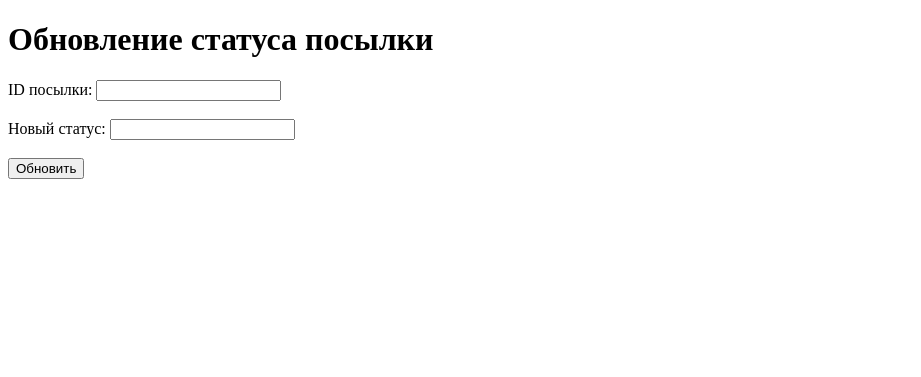
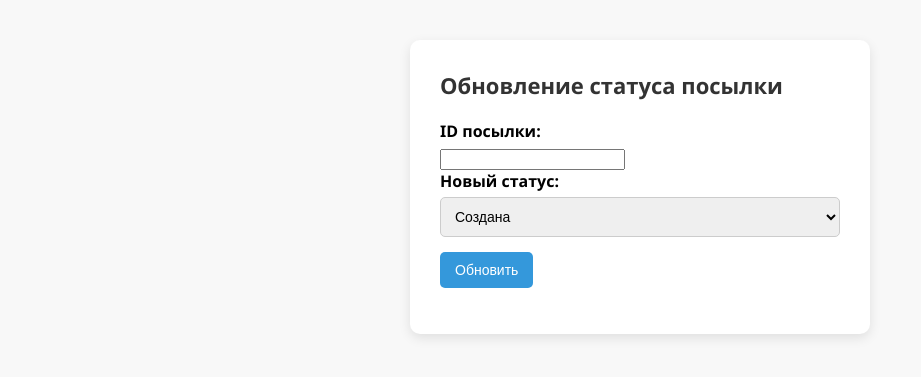
Before and after one commit to EgorStalker/Delivery, a Flask app: page /update_package in a window 1280 px wide. Shown: the top 377 px of the page, without its empty margins (0-921 px from the left). Run offline with Flask 3, Linux system fonts and the light colour scheme.

Commit message:
Добавил файл

```diff
--- a/app.py
+++ b/app.py
@@ -105,7 +105,7 @@ def do_the_add_package():
     db.session.commit()
 
 
-    return "Succesuf"
+    return render_template("sucses.html")
 
 
 @app.route("/add_package",methods=['POST','GET'])
--- a/static/styles.css
+++ b/static/styles.css
@@ -1,43 +1,71 @@
+
 body {
-    font-family: Arial, sans-serif;
-    margin: 20px;
-    background-color: #f9f9f9;
+    font-family: 'Segoe UI', Tahoma, Geneva, Verdana, sans-serif;
+    background-color: #f8f8f8;
+    margin: 0;
+    padding: 0;
 }
 
-h3 {
-    margin-bottom: 20px;
-    color: #333;
+.container {
+    width: 400px;
+    margin: 40px auto;
+    background-color: #fff;
+    padding: 30px;
+    border-radius: 10px;
+    box-shadow: 0 4px 12px rgba(0, 0, 0, 0.1);
 }
 
-form {
-    background-color: white;
-    padding: 20px;
-    border-radius: 8px;
-    box-shadow: 0px 0px 8px rgba(0, 0, 0, 0.1);
-    max-width: 400px;
+h2 {
+    margin-top: 0;
+    margin-bottom: 20px;
+    font-size: 22px;
+    color: #333;
 }
 
 label {
     display: block;
-    margin-top: 10px;
+    margin-bottom: 5px;
     font-weight: bold;
 }
 
-select, button {
-    margin-top: 5px;
-    padding: 8px;
+input[type="text"],
+select {
     width: 100%;
+    padding: 10px;
+    margin-bottom: 15px;
     font-size: 14px;
     border: 1px solid #ccc;
-    border-radius: 4px;
+    border-radius: 5px;
 }
 
-button {
-    background-color: #4CAF50;
-    color: white;
+button,
+input[type="submit"] {
+    padding: 10px 15px;
+    background-color: #3498db;
+    color: #fff;
+    border: none;
+    font-size: 14px;
+    border-radius: 5px;
     cursor: pointer;
+    transition: background-color 0.3s ease;
 }
 
-button:hover {
-    background-color: #45a049;
+button:hover,
+input[type="submit"]:hover {
+    background-color: #2980b9;
 }
+
+a.btn {
+    display: inline-block;
+    margin-top: 15px;
+    text-decoration: none;
+    background-color: #2ecc71;
+    color: #fff;
+    padding: 10px 15px;
+    border-radius: 5px;
+    transition: background-color 0.3s ease;
+}
+
+a.btn:hover {
+    background-color: #27ae60;
+}
--- a/templates/main.html
+++ b/templates/main.html
@@ -9,8 +9,8 @@
     <div class="container">
         <h1>Package Manager</h1>
         <div class="buttons">
-            <a href="{{ url_for('add_package') }}" class="btn">Додати посилку</a>
-            <a href="{{ url_for('show_update_package') }}" class="btn">Оновити посилку</a>
+            <a href="{{ url_for('add_package') }}" class="btn">Добавить посылку</a>
+            <a href="{{ url_for('show_update_package') }}" class="btn">Обновить посылку</a>
         </div>
     </div>
 </body>
--- a/templates/update_package.html
+++ b/templates/update_package.html
@@ -3,25 +3,62 @@
 <head>
     <meta charset="UTF-8">
     <title>Обновить статус посылки</title>
+    <link rel="stylesheet" href="{{ url_for('static', filename='styles.css') }}">
 </head>
 <body>
-      <script src="index.js"></script>
-    <h1>Обновление статуса посылки</h1>
-
+    <div class="container">
+        <h2>Обновление статуса посылки</h2>
         <form onsubmit="event.preventDefault(); updateStatus();">
             <label for="packageId">ID посылки:</label>
-        <input type="number" id="packageId" required><br><br>
+            <input type="number" id="packageId" required>
 
             <label for="newStatus">Новый статус:</label>
-        <input type="text" id="newStatus" required><br><br>
+            <select id="newStatus" required>
+                <option value="Создана">Создана</option>
+                <option value="Оформлена">Оформлена</option>
+                <option value="Принята в отделении">Принята в отделении</option>
+                <option value="В пути">В пути</option>
+                <option value="Прибыла на сортировку">Прибыла на сортировку</option>
+                <option value="Покинула сортировку">Покинула сортировку</option>
+                <option value="Прибыла в город назначения">Прибыла в город назначения</option>
+                <option value="Передана курьеру">Передана курьеру</option>
+                <option value="Готова к выдаче">Готова к выдаче</option>
+                <option value="Доставлена получателю">Доставлена получателю</option>
+                <option value="Не доставлена">Не доставлена</option>
+                <option value="Ожидает возврата">Ожидает возврата</option>
+                <option value="Возвращена отправителю">Возвращена отправителю</option>
+                <option value="Отменена">Отменена</option>
+            </select>
 
             <button type="submit">Обновить</button>
         </form>
 
         <p id="result"></p>
+    </div>
 
     <script>
+    async function updateStatus() {
+        const id = document.getElementById('packageId').value;
+        const status = document.getElementById('newStatus').value;
 
+        const response = await fetch(`/update_status`, {
+            method: 'POST',
+            headers: {
+                'Content-Type': 'application/json'
+            },
+            body: JSON.stringify({ package_id: id, new_status: status })
+        });
+
+        const result = await response.json();
+        const message = document.getElementById('result');
+        if (response.ok) {
+            message.textContent = "Статус обновлён успешно!";
+            message.style.color = "green";
+        } else {
+            message.textContent = result.error || "Произошла ошибка.";
+            message.style.color = "red";
+        }
+    }
     </script>
 </body>
 </html>
```
Also changed, not shown: static/add_package.css (added, +43 -0 lines), static/style_success.css (added, +52 -0 lines), templates/add_package.html (+3 -49 lines), templates/sucses.html (added, +20 -0 lines). Lines whose indentation alone changed are shown as unchanged.
